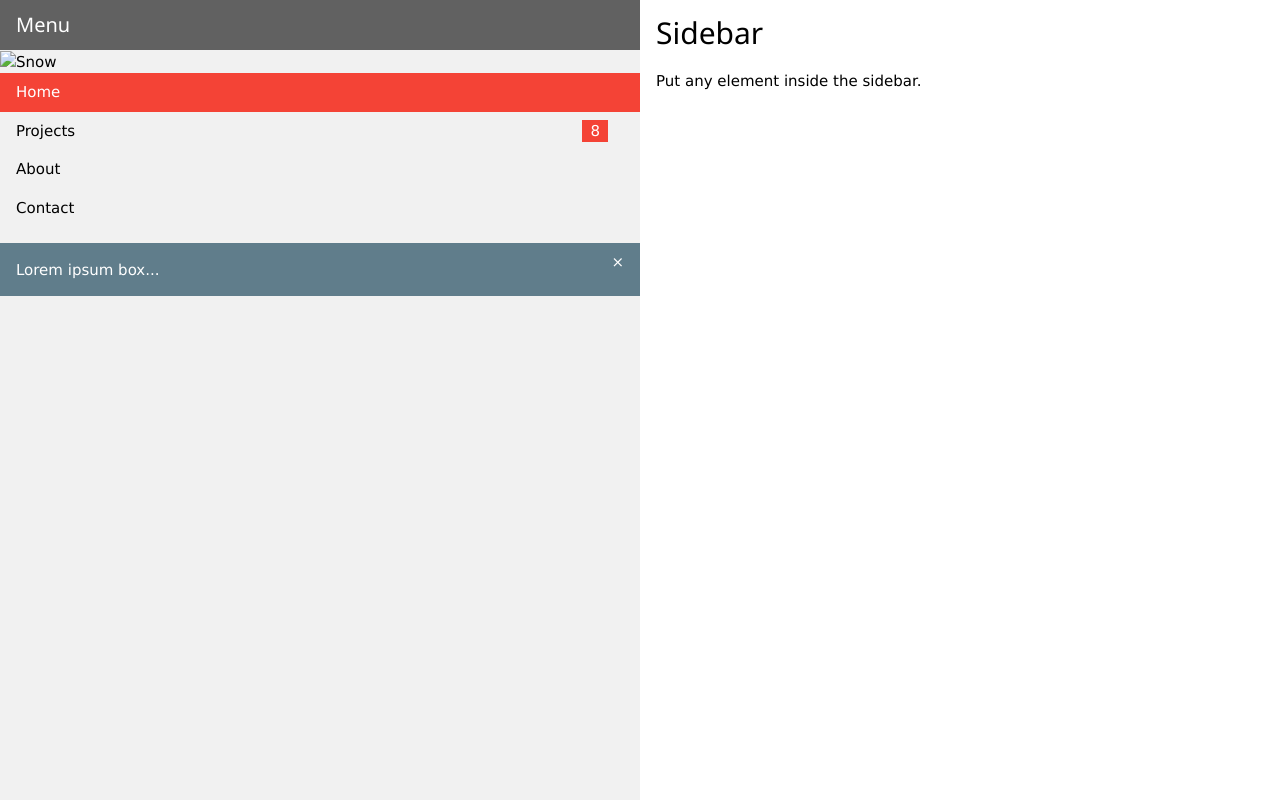
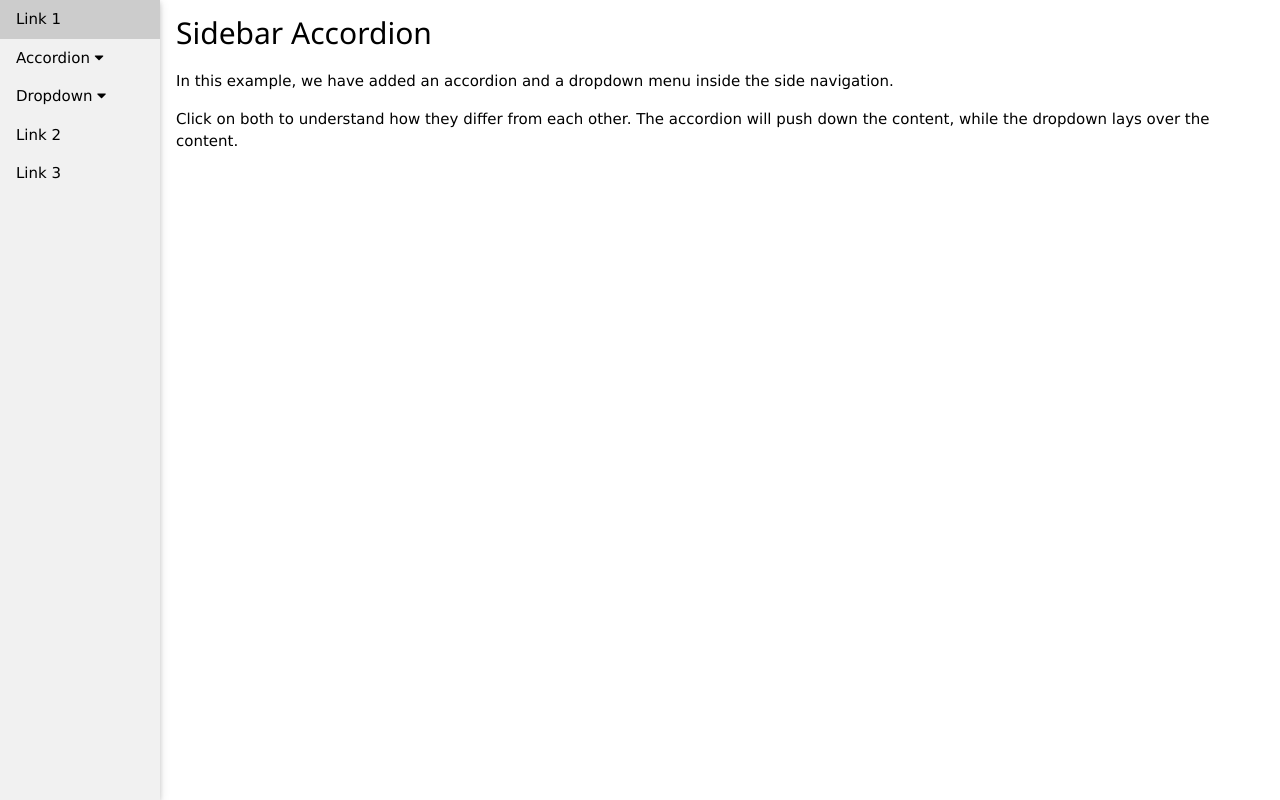
Before and after one commit to v-platonov/v-platonov.github.io, a plain HTML site: page index.html in a window 1280 px wide. Drawn offline with nearby package versions, Linux system fonts and the light colour scheme.

Commit message:
Trying W3.CSS sidebar+accordion

```diff
--- a/index.html
+++ b/index.html
@@ -3,34 +3,63 @@
 <title>Васина домашняя страница</title>
 <meta name="viewport" content="width=device-width, initial-scale=1">
 <link rel="stylesheet" href="https://www.w3schools.com/w3css/4/w3.css">
+<link rel="stylesheet" href="https://cdnjs.cloudflare.com/ajax/libs/font-awesome/4.7.0/css/font-awesome.min.css">
 <body>
 
-<div class="w3-sidebar w3-bar-block w3-light-grey" style="width:50%">
-  <div class="w3-container w3-dark-grey">
-    <h4>Menu</h4>
+<div class="w3-sidebar w3-bar-block w3-light-grey w3-card" style="width:160px;">
+  <a href="#" class="w3-bar-item w3-button">Link 1</a>
+  <button class="w3-button w3-block w3-left-align" onclick="myAccFunc()">
+  Accordion <i class="fa fa-caret-down"></i>
+  </button>
+  <div id="demoAcc" class="w3-hide w3-white w3-card">
+    <a href="#" class="w3-bar-item w3-button">Link</a>
+    <a href="#" class="w3-bar-item w3-button">Link</a>
   </div>
 
-  <img src="img_snowtops.jpg" alt="Snow" style="width:100%">
-  <a href="#" class="w3-bar-item w3-button w3-red">Home</a>
-  <a href="#" class="w3-bar-item w3-button">Projects <span class="w3-tag w3-red w3-right w3-margin-right">8</span></a>
-  <a href="#" class="w3-bar-item w3-button">About</a>
-  <a href="#" class="w3-bar-item w3-button">Contact</a>
-
-  <div class="w3-panel w3-blue-grey w3-display-container">
-    <span onclick="this.parentElement.style.display='none'" class="w3-button w3-blue-grey w3-display-topright">&times;</span>
-    <p>Lorem ipsum box...</p>
+  <div class="w3-dropdown-click">
+    <button class="w3-button" onclick="myDropFunc()">
+      Dropdown <i class="fa fa-caret-down"></i>
+    </button>
+    <div id="demoDrop" class="w3-dropdown-content w3-bar-block w3-white w3-card">
+      <a href="#" class="w3-bar-item w3-button">Link</a>
+      <a href="#" class="w3-bar-item w3-button">Link</a>
+    </div>
   </div>
-
+  <a href="#" class="w3-bar-item w3-button">Link 2</a>
+  <a href="#" class="w3-bar-item w3-button">Link 3</a>
 </div>
 
-<div style="margin-left:50%">
-
-<div class="w3-container">
-<h2>Sidebar</h2>
-<p>Put any element inside the sidebar.</p>
+<div class="w3-container" style="margin-left:160px">
+<h2>Sidebar Accordion</h2>
+<p>In this example, we have added an accordion and a dropdown menu inside the side navigation.</p>
+<p>Click on both to understand how they differ from each other. The accordion will push down the content, while the dropdown lays over the content.</p>
 </div>
 
-</div>
+<script>
+function myAccFunc() {
+  var x = document.getElementById("demoAcc");
+  if (x.className.indexOf("w3-show") == -1) {
+    x.className += " w3-show";
+    x.previousElementSibling.className += " w3-green";
+  } else {
+    x.className = x.className.replace(" w3-show", "");
+    x.previousElementSibling.className =
+    x.previousElementSibling.className.replace(" w3-green", "");
+  }
+}
+
+function myDropFunc() {
+  var x = document.getElementById("demoDrop");
+  if (x.className.indexOf("w3-show") == -1) {
+    x.className += " w3-show";
+    x.previousElementSibling.className += " w3-green";
+  } else {
+    x.className = x.className.replace(" w3-show", "");
+    x.previousElementSibling.className =
+    x.previousElementSibling.className.replace(" w3-green", "");
+  }
+}
+</script>
 
 </body>
 </html>
```
